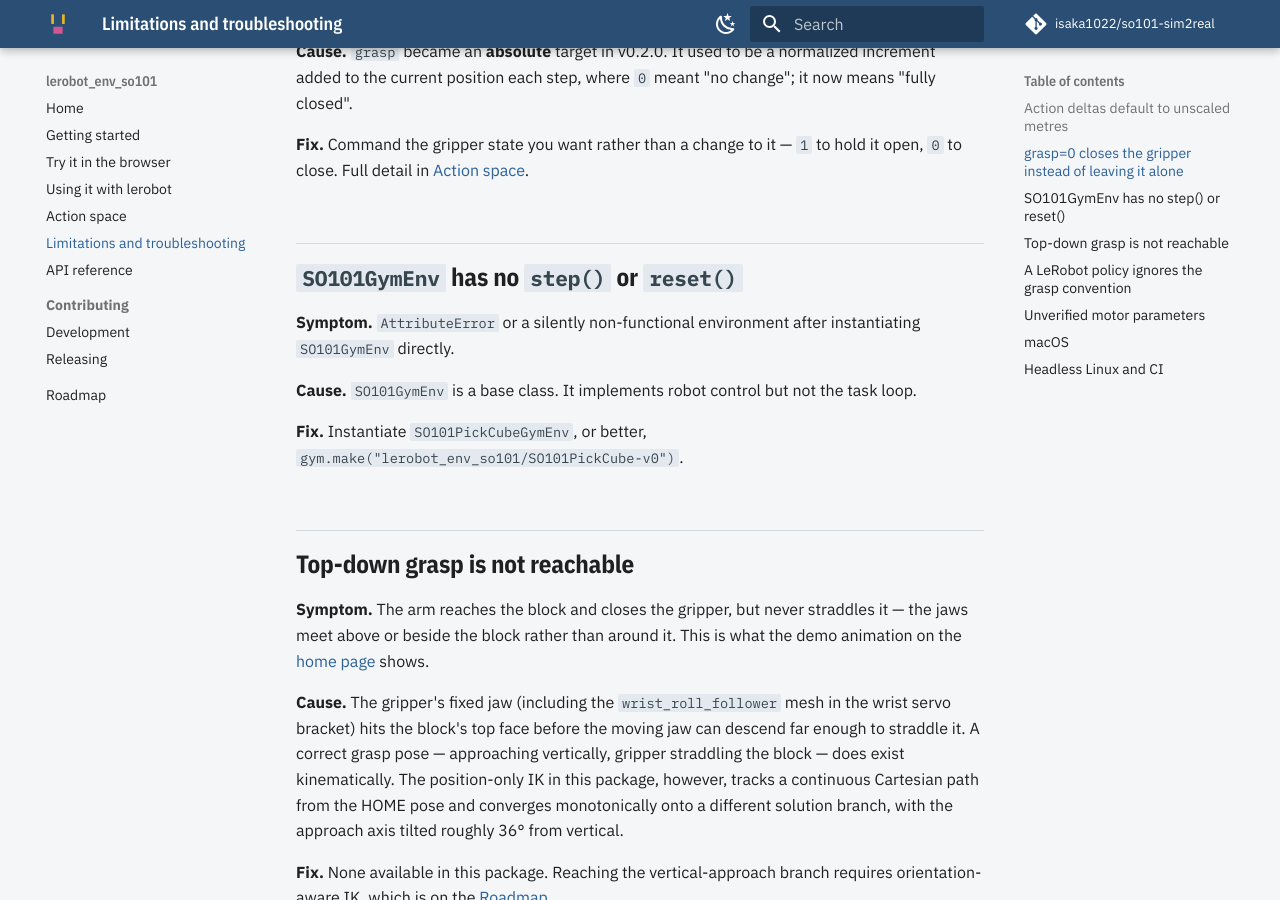
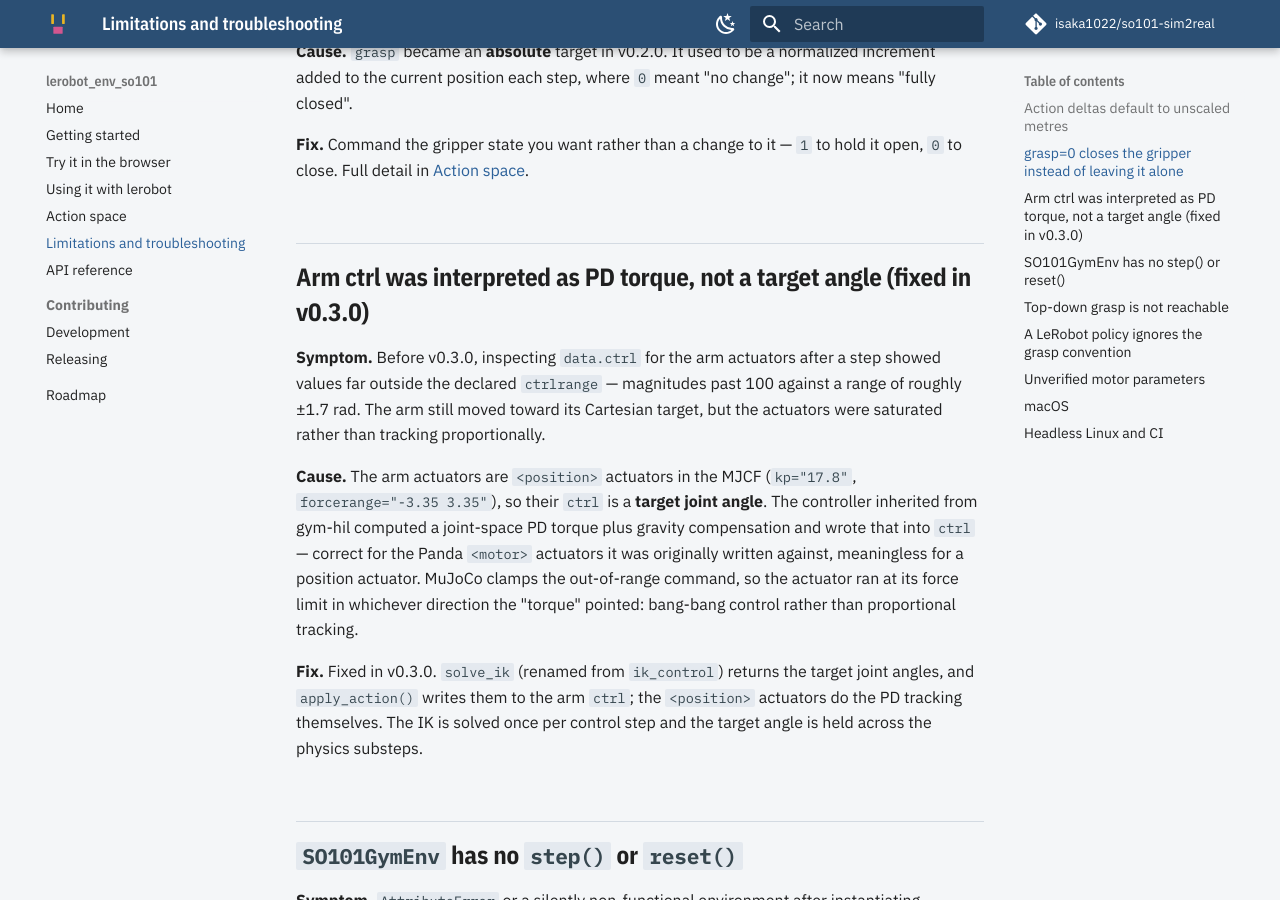
Before and after one commit to isaka1022/so101-sim2real, an MkDocs documentation site: the page built from docs/limitations.md, in a window 1280 px wide and 900 px high, scrolled down 920 px. Built offline with MkDocs 1.6.1 and Material for MkDocs 9.7.7, drawn with Linux system fonts in a browser that asks for light colours; comment, search, counter and statistics services are not loaded.

Commit message:
fix(env): write IK target angles to the position actuators' ctrl
The arm actuators are <position kp="17.8">, so ctrl is a target joint
angle. apply_action() wrote a joint-space PD torque plus gravity
compensation into it (inherited from gym-hil's Panda <motor> controller),
which saturated every actuator at its force limit.

solve_ik() (renamed from ik_control) now returns the target joint angles,
apply_action() solves the IK once per control step and holds the target
across the physics substeps. Version 0.3.0.

Co-Authored-By: Claude Fable 5.1 <noreply@anthropic.com>

```diff
--- a/docs/limitations.md
+++ b/docs/limitations.md
@@ -42,6 +42,27 @@ normalized increment added to the current position each step, where `0` meant
 **Fix.** Command the gripper state you want rather than a change to it — `1`
 to hold it open, `0` to close. Full detail in
 [Action space](action-space.md#the-gripper-is-absolute-and-that-is-a-breaking-change).
+
+## Arm ctrl was interpreted as PD torque, not a target angle (fixed in v0.3.0)
+
+**Symptom.** Before v0.3.0, inspecting `data.ctrl` for the arm actuators after a
+step showed values far outside the declared `ctrlrange` — magnitudes past 100
+against a range of roughly ±1.7 rad. The arm still moved toward its Cartesian
+target, but the actuators were saturated rather than tracking proportionally.
+
+**Cause.** The arm actuators are `<position>` actuators in the MJCF
+(`kp="17.8"`, `forcerange="-3.35 3.35"`), so their `ctrl` is a **target joint
+angle**. The controller inherited from gym-hil computed a joint-space PD torque
+plus gravity compensation and wrote that into `ctrl` — correct for the Panda
+`<motor>` actuators it was originally written against, meaningless for a
+position actuator. MuJoCo clamps the out-of-range command, so the actuator ran
+at its force limit in whichever direction the "torque" pointed: bang-bang
+control rather than proportional tracking.
+
+**Fix.** Fixed in v0.3.0. `solve_ik` (renamed from `ik_control`) returns the
+target joint angles, and `apply_action()` writes them to the arm `ctrl`; the
+`<position>` actuators do the PD tracking themselves. The IK is solved once per
+control step and the target angle is held across the physics substeps.
 
 ## `SO101GymEnv` has no `step()` or `reset()`
 
```
Also changed, not shown: docs/ROADMAP.md (+5 -1 lines), docs/api.md (+1 -1 lines), packages/lerobot_env_so101/README.md (+9 -0 lines), docs/media/so101_pick_cube.gif, 4 other files.
